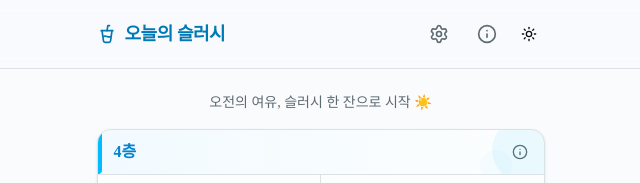
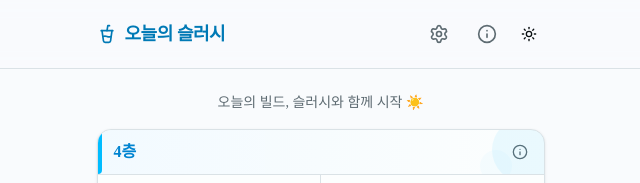
Before and after one commit to chhhha/slush, a Next.js app: page / in a window 1280 px wide. Shown: the top 183 px of the page, without its empty margins (312-952 px from the left). Built offline with nearby package versions, Linux system fonts and the light colour scheme; no server answers; the database is empty.

Commit message:
Enhance EmployeeView component by adding greeting state and effect for improved user experience

```diff
--- a/src/components/employee-view.tsx
+++ b/src/components/employee-view.tsx
@@ -1,6 +1,6 @@
 "use client";
 
-import React, { useState, useCallback } from "react";
+import React, { useState, useCallback, useEffect } from "react";
 import Link from "next/link";
 import { CupSoda, Info, Settings } from "lucide-react";
 import { useMachines } from "@/hooks/use-machines";
@@ -120,6 +120,11 @@ export function EmployeeView({ initialMachines }: EmployeeViewProps) {
   const { machines } = useMachines(initialMachines);
   const [reportTarget, setReportTarget] = useState<Machine | null>(null);
   const [isWiggling, setIsWiggling] = useState(false);
+  const [greeting, setGreeting] = useState("");
+
+  useEffect(() => {
+    setGreeting(getGreeting());
+  }, []);
 
   const handleLogoClick = useCallback(() => {
     setIsWiggling(true);
@@ -189,7 +194,7 @@ export function EmployeeView({ initialMachines }: EmployeeViewProps) {
             className="animate-greeting-fade text-center text-sm text-muted-foreground"
             suppressHydrationWarning
           >
-            {getGreeting()}
+            {greeting}
           </p>
           {FLOORS.map((floor, idx) => (
             <div
```
